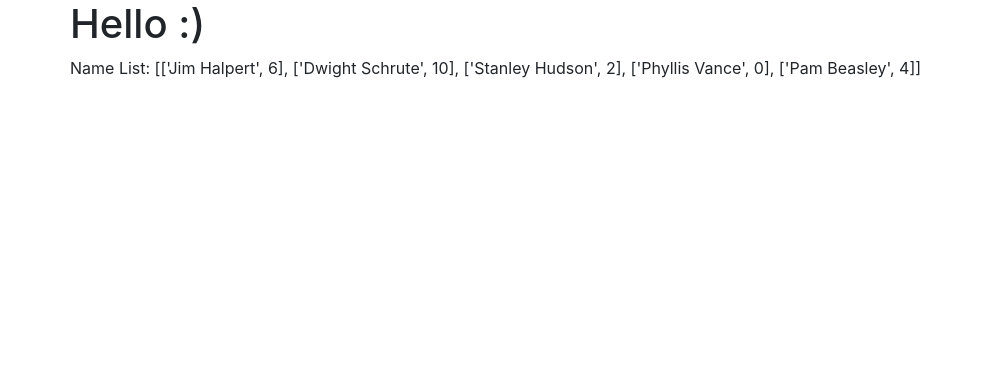
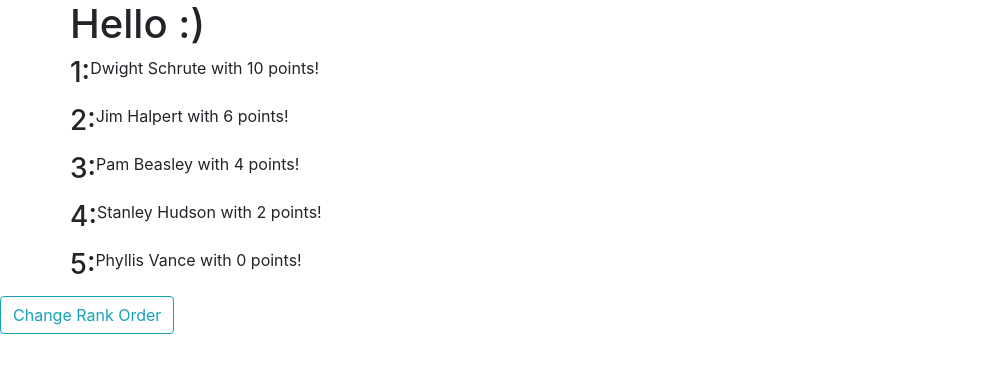
Before and after one commit to BrianGaillard/FlaskApp, a Flask app: page / in a window 1280 px wide. Shown: the top 373 px of the page, without its empty margins (0-983 px from the left). Run offline with Flask 2, Linux system fonts and the light colour scheme; some libraries are stand-ins or nearby versions.

Commit message:
added display of rankings

```diff
--- a/app.py
+++ b/app.py
@@ -1,16 +1,29 @@
 from flask import Flask, render_template
+from flask_wtf import FlaskForm
+from wtforms import SubmitField
 from funny_rank import FunnyRankings
 
-
+class ButtonForm(FlaskForm):
+    submit = SubmitField('Change Rank Order')
 
 app = Flask(__name__)
 
-@app.route("/")
+app.config['SECRET_KEY'] = 'b2eb70701e05d178d1683604a5ca1ba9'
+
+@app.route("/", methods=['GET', 'POST'])
 def homepage():
     rankings = FunnyRankings()
+    length = len(rankings)
+    form = ButtonForm()
+    flipbool = True
+    rankings.sort(reverse=flipbool,key= lambda ranks : ranks[1])
+
+    if form.validate_on_submit():
+            rankings.sort(reverse=(~flipbool),key= lambda ranks : ranks[1])
+            return render_template("layout.html", rankings = rankings, length = length, form=form)
 
 
-    return render_template("layout.html", rankings = rankings)
+    return render_template("layout.html", rankings = rankings, length = length, form=form)
 
 if __name__ == '__main__':
     app.run(debug=True)
--- a/funny_rank.py
+++ b/funny_rank.py
@@ -21,4 +21,6 @@ def FunnyRankings():
                             funnyval = funnyval + 1
         ranks.append([data[user]['user'], funnyval])
 
+    ranks.sort(key= lambda ranks : ranks[1])
+
     return ranks
--- a/templates/layout.html
+++ b/templates/layout.html
@@ -25,10 +25,20 @@
 	</div>
 
 	<div class="container">
-		<div class="row">
-			<p> Name List: {{ rankings }}</p>
+
+
+			{% for i in range ( length ) %}
+			<div class="row">
+			<h3> {{i+1}}: </h3>
+			<p>{{rankings[i][0]}} with {{rankings[i][1]}} points!</p> <br></br>
+			</div>
+			{% endfor %}
 		</div>
-	</div>
+		<form method="POST" action="">
+			<div class="form-group">
+				{{form.submit(class="btn btn-outline-info") }}
+			</div>
+		</form>
 </body>
 
 </html>
```
